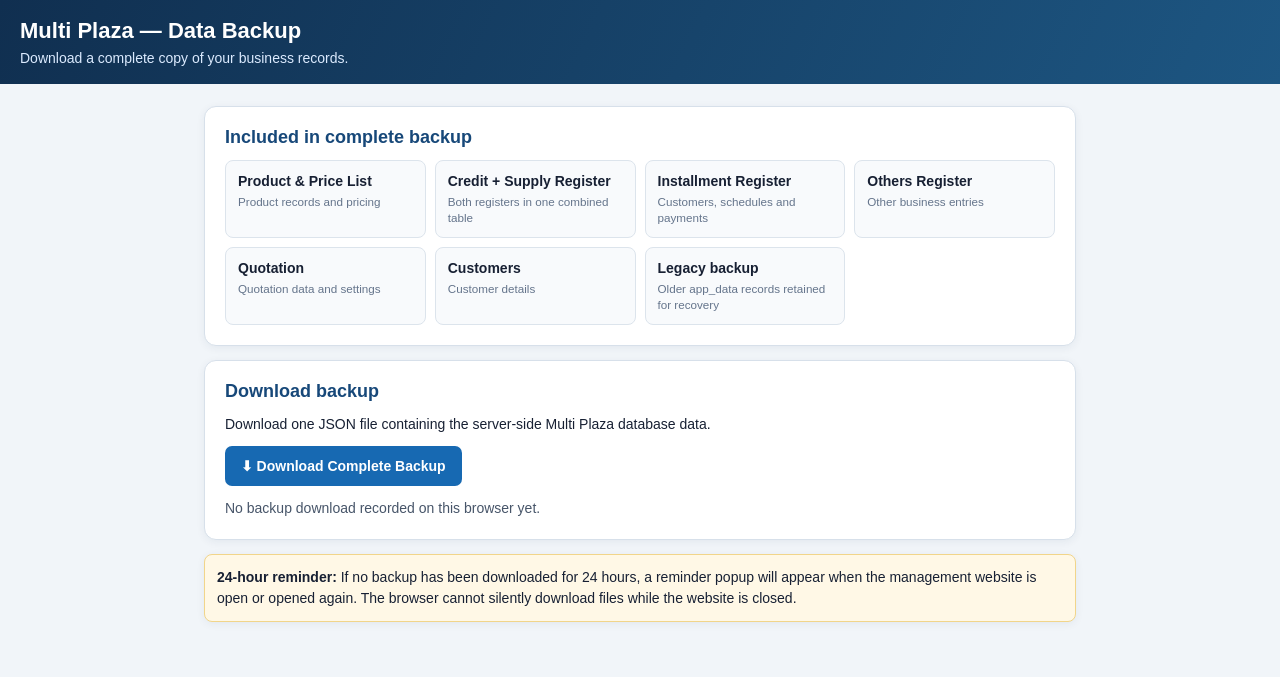
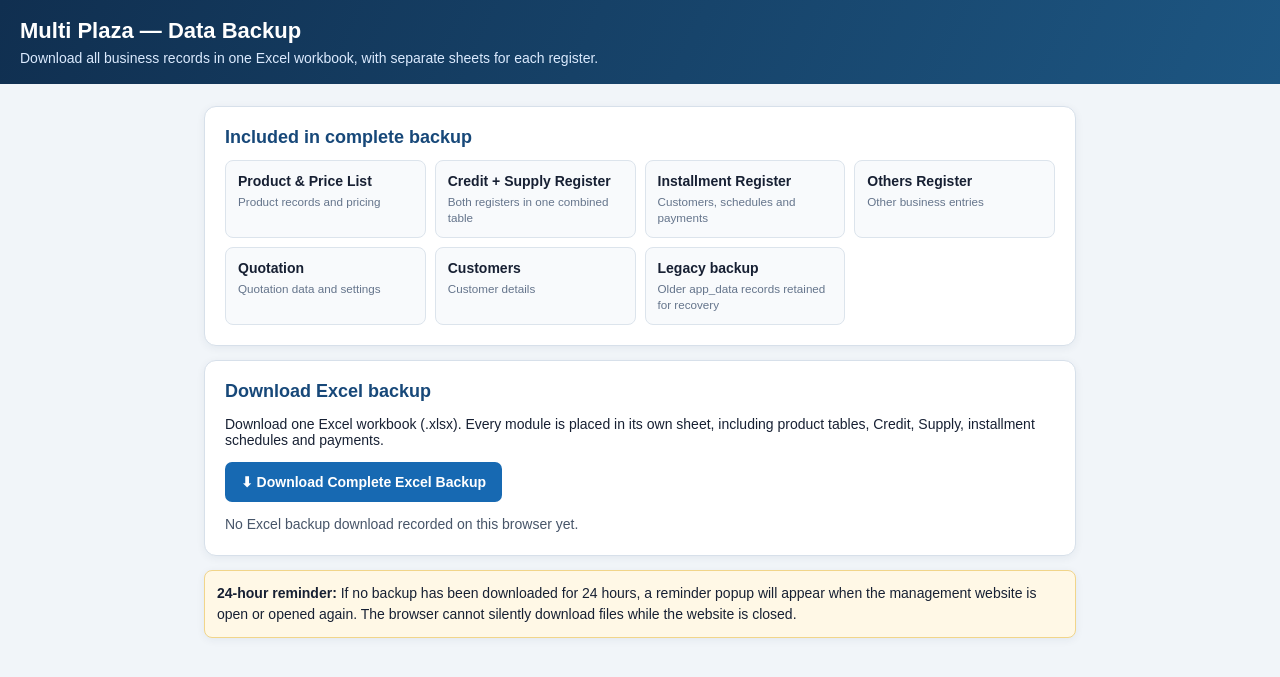
Before and after one commit to sachindutta143143/management, a Flask app: page /backup in a window 1280 px wide. Shown: the top 677 px of the page. Run offline with Flask 3, Linux system fonts and the light colour scheme; some libraries are stand-ins or nearby versions.

Commit message:
Add files via upload

```diff
--- a/app.py
+++ b/app.py
@@ -2,9 +2,12 @@ import os
 from uuid import uuid4
 from pathlib import Path
 
-from flask import Flask, request, jsonify, send_from_directory
+from flask import Flask, request, jsonify, send_from_directory, send_file
 from flask_sqlalchemy import SQLAlchemy
 from sqlalchemy import text
+from io import BytesIO
+from datetime import datetime
+from html.parser import HTMLParser
 
 BASE_DIR = Path(__file__).resolve().parent
 TEMPLATE_DIR = BASE_DIR / "templates"
@@ -333,6 +336,153 @@ def backup_export():
         "legacy_app_data_backup": legacy_rows
     })
 
+
+
+class ProductTableParser(HTMLParser):
+    """Extract visible product tables from the saved product-list HTML."""
+    def __init__(self):
+        super().__init__(); self.tables=[]; self.rows=[]; self.row=None; self.cell=None; self.in_cell=False
+    def handle_starttag(self, tag, attrs):
+        if tag == "table": self.rows=[]
+        elif tag == "tr" and self.rows is not None: self.row=[]
+        elif tag in ("td", "th") and self.row is not None: self.cell=[]; self.in_cell=True
+    def handle_data(self, data):
+        if self.in_cell and self.cell is not None: self.cell.append(data)
+    def handle_endtag(self, tag):
+        if tag in ("td", "th") and self.in_cell:
+            self.row.append(" ".join("".join(self.cell).split())); self.cell=None; self.in_cell=False
+        elif tag == "tr" and self.row is not None:
+            if any(v.strip() for v in self.row): self.rows.append(self.row)
+            self.row=None
+        elif tag == "table" and self.rows is not None:
+            if self.rows: self.tables.append(self.rows)
+            self.rows=None
+
+
+def _as_list(value):
+    return value if isinstance(value, list) else []
+
+def _write_sheet(wb, title, rows, headers=None):
+    ws=wb.create_sheet(title[:31])
+    if headers:
+        ws.append(headers)
+        for item in rows:
+            if isinstance(item, dict): ws.append([item.get(h, "") for h in headers])
+            elif isinstance(item, (list, tuple)): ws.append(list(item))
+            else: ws.append([item])
+    else:
+        if rows and isinstance(rows[0], dict):
+            keys=[]
+            for item in rows:
+                for k in item:
+                    if k not in keys: keys.append(k)
+            ws.append(keys)
+            for item in rows: ws.append([item.get(k, "") for k in keys])
+        elif rows and isinstance(rows[0], (list, tuple)):
+            max_cols=max((len(item) for item in rows if isinstance(item,(list,tuple))),default=1)
+            ws.append([f"Column {i+1}" for i in range(max_cols)])
+            for item in rows: ws.append(list(item) if isinstance(item,(list,tuple)) else [item])
+        else:
+            ws.append(["Data"])
+            for item in rows: ws.append([item])
+    ws.freeze_panes="A2"; ws.auto_filter.ref=ws.dimensions
+    from openpyxl.styles import Font, PatternFill, Alignment
+    for cell in ws[1]:
+        cell.font=Font(bold=True,color="FFFFFF"); cell.fill=PatternFill("solid",fgColor="245A8D"); cell.alignment=Alignment(wrap_text=True)
+    for col in ws.columns:
+        letter=col[0].column_letter
+        width=min(max(max((len(str(c.value or "")) for c in col),default=10)+2,12),42)
+        ws.column_dimensions[letter].width=width
+    for row in ws.iter_rows(min_row=2):
+        for cell in row: cell.alignment=Alignment(vertical="top",wrap_text=True)
+    return ws
+
+@app.post("/api/backup/excel")
+def backup_excel():
+    """Create a multi-sheet Excel backup, including browser-only saved product/register data."""
+    from openpyxl import Workbook
+    from openpyxl.styles import Font, PatternFill, Alignment
+    browser=request.get_json(silent=True) or {}
+    local=browser.get("browser_local_storage_backup") or {}
+    data={}
+    for key, model in SECTION_MODELS.items():
+        row=db.session.get(model,1)
+        data[key]=row.payload if row is not None else ({} if key in ("product_list","quotation_data") else [])
+    combined=db.session.get(CreditSupplyRegisterData,1)
+    data["credit_supply_register"]=(combined.payload if combined is not None else {"credit":[],"supply":[]}) or {"credit":[],"supply":[]}
+    # Browser copies are used only when they contain a value; they never overwrite database data.
+    import json
+    def local_json(key):
+        raw=local.get(key)
+        if not raw: return None
+        try: return json.loads(raw)
+        except Exception: return None
+    installment_local=local_json("multi_plaza_installment_register_v3") or local_json("multi_plaza_installment_flexible_v2")
+    if not data.get("installment_register") and installment_local: data["installment_register"]=installment_local
+    product_local=local.get("multiPlazaPriceList")
+    product_header=local.get("multiPlazaHeader")
+    product_payload=data.get("product_list") or {}
+    if isinstance(product_payload,dict):
+        product_payload=dict(product_payload)
+        if product_local: product_payload["content"]=product_local
+        if product_header: product_payload["header"]=product_header
+    else: product_payload={"content":product_local or "", "header":product_header or ""}
+
+    wb=Workbook(); summary=wb.active; summary.title="Backup Summary"
+    summary.append(["M/S. MULTI PLAZA — COMPLETE EXCEL BACKUP"])
+    summary.append(["Created At",datetime.utcnow().strftime("%Y-%m-%d %H:%M:%S UTC")])
+    summary.append(["Backup format","Excel workbook (.xlsx) — separate sheets per register"])
+    summary.append(["Credit + Supply","Same combined database table; exported into two sheets for easy viewing"])
+    summary.append(["Source","PostgreSQL + browser local backup where server section is empty"])
+    summary[1][0].font=Font(bold=True,size=15,color="FFFFFF"); summary[1][0].fill=PatternFill("solid",fgColor="173F63")
+    summary.column_dimensions["A"].width=34; summary.column_dimensions["B"].width=75
+
+    cs=data.get("credit_supply_register") or {}
+    _write_sheet(wb,"Credit Register",_as_list(cs.get("credit",[])))
+    _write_sheet(wb,"Supply Register",_as_list(cs.get("supply",[])))
+    installments=_as_list(data.get("installment_register"))
+    _write_sheet(wb,"Installment Customers",[{k:v for k,v in c.items() if k not in ("plan","payments")} for c in installments if isinstance(c,dict)])
+    schedules=[]; payments=[]
+    for c in installments:
+        if not isinstance(c,dict): continue
+        for i,plan in enumerate(_as_list(c.get("plan"))): schedules.append({"Customer":c.get("name",""),"Mobile":c.get("mobile",""),"Item":c.get("item",""),"Total":c.get("total",""),"Schedule No.":i+1,**(plan if isinstance(plan,dict) else {"Schedule":plan})})
+        for i,pay in enumerate(_as_list(c.get("payments"))): payments.append({"Customer":c.get("name",""),"Mobile":c.get("mobile",""),"Item":c.get("item",""),"Payment No.":i+1,**(pay if isinstance(pay,dict) else {"Payment":pay})})
+    _write_sheet(wb,"Installment Schedule",schedules)
+    _write_sheet(wb,"Installment Payments",payments)
+    _write_sheet(wb,"Others Register",_as_list(data.get("others_register")))
+    customers=[customer_json(c) for c in Customer.query.order_by(Customer.name).all()]
+    if not customers: customers=_as_list(browser.get("customers"))
+    _write_sheet(wb,"Customers",customers)
+
+    # Product list: export every product table and preserve the full editable HTML in backup chunks.
+    parser=ProductTableParser(); parser.feed(str(product_payload.get("content") or ""))
+    product_rows=[]
+    for ti,table in enumerate(parser.tables,1):
+        heading=f"Product Table {ti}"
+        product_rows.append([heading,"",""])
+        for row in table: product_rows.append(row)
+    _write_sheet(wb,"Product List",product_rows or [["No product table could be parsed; see Product HTML Backup"]])
+    html_text="\n--- HEADER HTML ---\n"+str(product_payload.get("header") or "")+"\n--- PRODUCT CONTENT HTML ---\n"+str(product_payload.get("content") or "")
+    chunks=[html_text[i:i+30000] for i in range(0,len(html_text),30000)] or [""]
+    _write_sheet(wb,"Product HTML Backup",[{"Part":i+1,"HTML Source":chunk} for i,chunk in enumerate(chunks)])
+
+    quotation=data.get("quotation_data") or {}
+    _write_sheet(wb,"Quotation Settings",_as_list(quotation.get("controls",[])))
+    _write_sheet(wb,"Quotation Content",_as_list(quotation.get("edits",[])))
+    legacy=[{"id":r.id,"data_key":r.data_key,"payload":json.dumps(r.payload,ensure_ascii=False,default=str)} for r in AppData.query.order_by(AppData.id).all()]
+    _write_sheet(wb,"Legacy App Data",legacy)
+    _write_sheet(wb,"Browser Backup",[{"Key":k,"Value":v} for k,v in local.items()])
+    # A lossless readable JSON snapshot is also included in Excel in chunks,
+    # so nested fields and future module fields are retained even if not tabular.
+    complete_snapshot={"created_at":datetime.utcnow().isoformat()+"Z","app_data":data,"customers":customers,"browser_local_storage_backup":local}
+    snapshot_text=json.dumps(complete_snapshot,ensure_ascii=False,default=str,indent=2)
+    _write_sheet(wb,"Full Data Snapshot",[{"Part":i+1,"JSON Data":snapshot_text[i:i+30000]} for i in range(0,len(snapshot_text),30000)])
+
+    output=BytesIO(); wb.save(output); output.seek(0)
+    filename="Multi-Plaza-Complete-Backup-"+datetime.now().strftime("%Y-%m-%d_%H-%M")+".xlsx"
+    return send_file(output,as_attachment=True,download_name=filename,mimetype="application/vnd.openxmlformats-officedocument.spreadsheetml.sheet")
+
+
 @app.get("/api/database/status")
 def database_status():
     """Report database connectivity and the expected module tables."""
--- a/requirements.txt
+++ b/requirements.txt
@@ -2,3 +2,4 @@ Flask==3.1.1
 Flask-SQLAlchemy==3.1.1
 gunicorn==23.0.0
 psycopg[binary]==3.2.13
+openpyxl==3.1.5
--- a/templates/backup.html
+++ b/templates/backup.html
@@ -9,7 +9,7 @@ h2{margin:0 0 12px;color:#174879;font-size:18px}.modules{display:grid;grid-templ
 button{border:0;border-radius:7px;padding:12px 16px;background:#1769b2;color:white;font-weight:bold;cursor:pointer;font-size:14px}button:disabled{opacity:.6;cursor:wait}.secondary{background:#e9eff6;color:#174879;border:1px solid #cbd5e1}
 .status{margin-top:12px;color:#475569;line-height:1.5}.warning{background:#fff8e6;border:1px solid #f1d58a;padding:12px;border-radius:8px;line-height:1.5}
 </style></head><body>
-<header><h1>Multi Plaza — Data Backup</h1><p>Download a complete copy of your business records.</p></header>
+<header><h1>Multi Plaza — Data Backup</h1><p>Download all business records in one Excel workbook, with separate sheets for each register.</p></header>
 <main>
 <section class="card"><h2>Included in complete backup</h2><div class="modules">
 <div class="module"><strong>Product & Price List</strong><small>Product records and pricing</small></div>
@@ -20,25 +20,22 @@ button{border:0;border-radius:7px;padding:12px 16px;background:#1769b2;color:whi
 <div class="module"><strong>Customers</strong><small>Customer details</small></div>
 <div class="module"><strong>Legacy backup</strong><small>Older app_data records retained for recovery</small></div>
 </div></section>
-<section class="card"><h2>Download backup</h2><p>Download one JSON file containing the server-side Multi Plaza database data.</p>
-<button id="download">⬇ Download Complete Backup</button>
+<section class="card"><h2>Download Excel backup</h2><p>Download one Excel workbook (.xlsx). Every module is placed in its own sheet, including product tables, Credit, Supply, installment schedules and payments.</p>
+<button id="download">⬇ Download Complete Excel Backup</button>
 <div id="status" class="status">Last backup time: checking…</div>
 </section>
 <section class="card warning"><strong>24-hour reminder:</strong> If no backup has been downloaded for 24 hours, a reminder popup will appear when the management website is open or opened again. The browser cannot silently download files while the website is closed.</section>
 </main>
 <script>
 const KEY='multi_plaza_last_backup_at_v1';
-function updateStatus(){const n=Number(localStorage.getItem(KEY)||0);document.getElementById('status').textContent=n?'Last backup downloaded: '+new Date(n).toLocaleString():'No backup download recorded on this browser yet.';}
-async function download(){const b=document.getElementById('download'),s=document.getElementById('status');b.disabled=true;b.textContent='Preparing backup…';try{if(!navigator.onLine)throw Error('Internet connection is required.');const r=await fetch('/api/backup/export');if(!r.ok)throw Error('Server could not create the backup.');const serverData=await r.json();
-const browserData={};
-for(let i=0;i<localStorage.length;i++){
-  const k=localStorage.key(i);
-  if(k && (k.startsWith('multi_plaza_') || k.startsWith('mp_installment_') || k==='mp_installment_notified_'+new Date().toISOString().slice(0,10))){
-    browserData[k]=localStorage.getItem(k);
-  }
-}
-serverData.browser_local_storage_backup=browserData;
-const blob=new Blob([JSON.stringify(serverData,null,2)],{type:'application/json;charset=utf-8'});
-const u=URL.createObjectURL(blob),a=document.createElement('a');a.href=u;a.download='Multi-Plaza-Complete-Backup-'+new Date().toISOString().slice(0,10)+'.json';document.body.appendChild(a);a.click();a.remove();setTimeout(()=>URL.revokeObjectURL(u),1500);localStorage.setItem(KEY,String(Date.now()));s.textContent='Complete backup (database + browser local data) download started successfully. '+new Date().toLocaleString();}catch(e){s.textContent='Backup failed: '+e.message;}finally{b.disabled=false;b.textContent='⬇ Download Complete Backup';updateStatus();}}
+function updateStatus(){const n=Number(localStorage.getItem(KEY)||0);document.getElementById('status').textContent=n?'Last backup downloaded: '+new Date(n).toLocaleString():'No Excel backup download recorded on this browser yet.';}
+async function download(){const b=document.getElementById('download'),s=document.getElementById('status');b.disabled=true;b.textContent='Preparing Excel workbook…';try{if(!navigator.onLine)throw Error('Internet connection is required.');
+ const browserData={};
+ for(let i=0;i<localStorage.length;i++){const k=localStorage.key(i);if(k&&(k.startsWith('multi_plaza_')||k.startsWith('mp_installment_')||k==='multiPlazaPriceList'||k==='multiPlazaHeader'))browserData[k]=localStorage.getItem(k);}
+ const customersResponse=await fetch('/api/customers');const customers=customersResponse.ok?await customersResponse.json():[];
+ const r=await fetch('/api/backup/excel',{method:'POST',headers:{'Content-Type':'application/json'},body:JSON.stringify({browser_local_storage_backup:browserData,customers})});
+ if(!r.ok){let msg='Server could not create the Excel backup.';try{const j=await r.json();if(j.error)msg=j.error;}catch(_){}throw Error(msg);}
+ const blob=await r.blob();const u=URL.createObjectURL(blob),a=document.createElement('a');a.href=u;a.download='Multi-Plaza-Complete-Backup-'+new Date().toISOString().slice(0,10)+'.xlsx';document.body.appendChild(a);a.click();a.remove();setTimeout(()=>URL.revokeObjectURL(u),3000);localStorage.setItem(KEY,String(Date.now()));s.textContent='Complete Excel backup download started. '+new Date().toLocaleString();
+ }catch(e){s.textContent='Backup failed: '+e.message;}finally{b.disabled=false;b.textContent='⬇ Download Complete Excel Backup';updateStatus();}}
 document.getElementById('download').addEventListener('click',download);updateStatus();
 </script></body></html>
```
Also changed, not shown: EXCEL_BACKUP_FIX.txt (added, +18 -0 lines).
